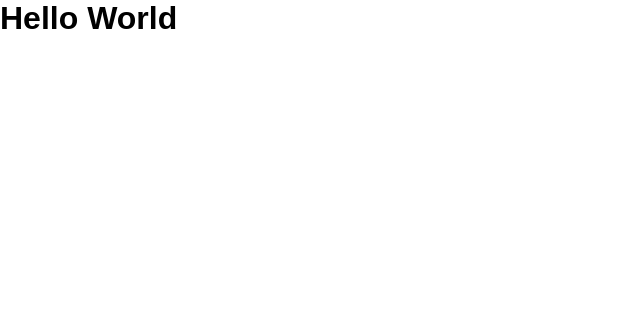
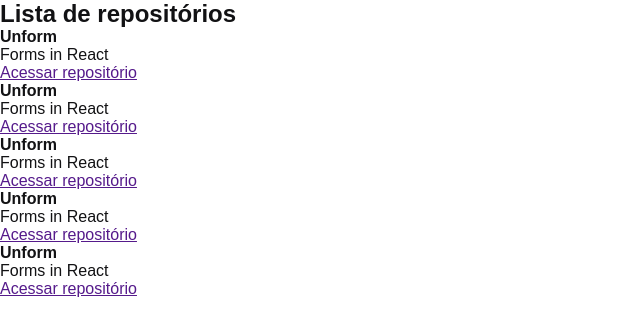
Before and after one commit to raphaeldevs/github-explorer, a React app: page / in a window 1280 px wide. Shown: the top 336 px of the page, without its empty margins (0-640 px from the left). Built offline with nearby package versions, Linux system fonts and the light colour scheme.

Commit message:
First! Well... second component! 😎

```diff
--- a/src/App.jsx
+++ b/src/App.jsx
@@ -1,5 +1,7 @@
+import { RepositoryList } from './components/RepositoryList'
+
 import './styles/global.scss'
 
 export function App() {
-  return <h1>Hello World</h1>
+  return  <RepositoryList />
 }
--- /dev/null
+++ b/src/components/RepositoryList.jsx
@@ -0,0 +1,52 @@
+const repositoryName = 'Unform'
+
+export function RepositoryList() {
+  return (
+    <section className="repository-list">
+      <h1>Lista de repositórios</h1>
+
+      <ul>
+        <li>
+          <strong>{repositoryName}</strong>
+          <p>Forms in React</p>
+
+          <a href="">
+            Acessar repositório
+          </a>
+        </li>
+        <li>
+          <strong>{repositoryName}</strong>
+          <p>Forms in React</p>
+
+          <a href="">
+            Acessar repositório
+          </a>
+        </li>
+        <li>
+          <strong>{repositoryName}</strong>
+          <p>Forms in React</p>
+
+          <a href="">
+            Acessar repositório
+          </a>
+        </li>
+        <li>
+          <strong>{repositoryName}</strong>
+          <p>Forms in React</p>
+
+          <a href="">
+            Acessar repositório
+          </a>
+        </li>
+        <li>
+          <strong>{repositoryName}</strong>
+          <p>Forms in React</p>
+
+          <a href="">
+            Acessar repositório
+          </a>
+        </li>
+      </ul>
+    </section>
+  )
+}
--- a/src/styles/global.scss
+++ b/src/styles/global.scss
@@ -5,5 +5,7 @@
 }
 
 body {
-  font-family: Arial, Helvetica, sans-serif;
+  font: 16px Arial, Helvetica, sans-serif;
+
+  color: #121214;
 }
```
